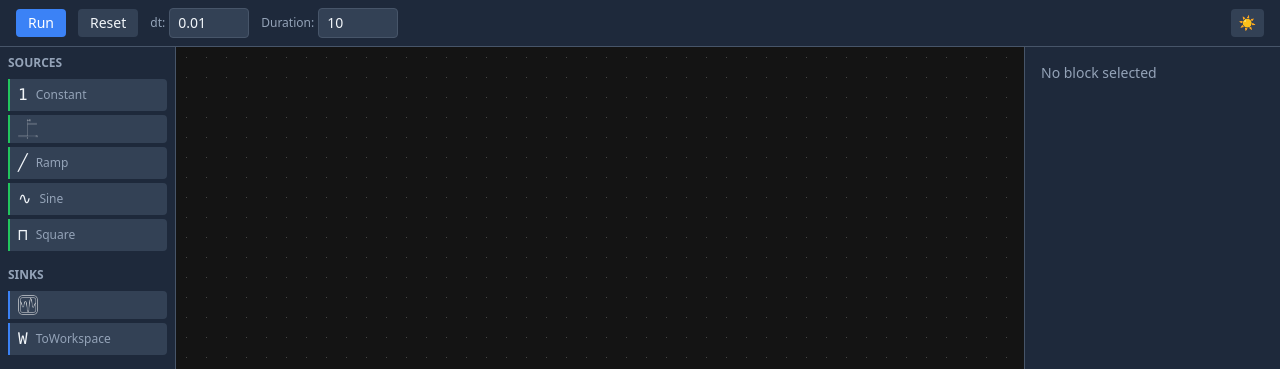
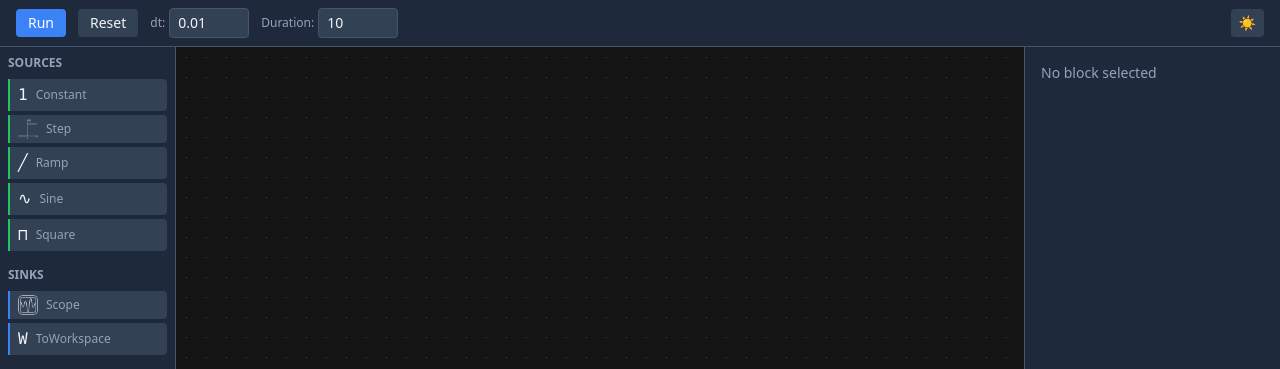
Before and after one commit to LIGHTSPEED1699/openblocksim, a React (Vite) app: page / in a window 1280 px wide. Shown: the top 369 px of the page. Built offline with nearby package versions, Linux system fonts and the light colour scheme.

Commit message:
Show label text beside image icons in BlockLibrary sidebar
Previously, blocks with image icons (Scope, Step) only showed the icon
with no text label. Now all blocks show their type name beside the icon,
consistent with the text-icon blocks.

```diff
--- a/src/components/BlockLibrary.tsx
+++ b/src/components/BlockLibrary.tsx
@@ -67,9 +67,7 @@ export function BlockLibrary({ onDragStart }: Props) {
               ) : (
                 <span className="font-mono text-base">{ICONS[type]}</span>
               )}
-              {!isImageIcon(type) && (
-                <span className="text-xs text-[var(--text-secondary)]">{type}</span>
-              )}
+              <span className="text-xs text-[var(--text-secondary)]">{type}</span>
             </div>
           ))}
         </div>
```
